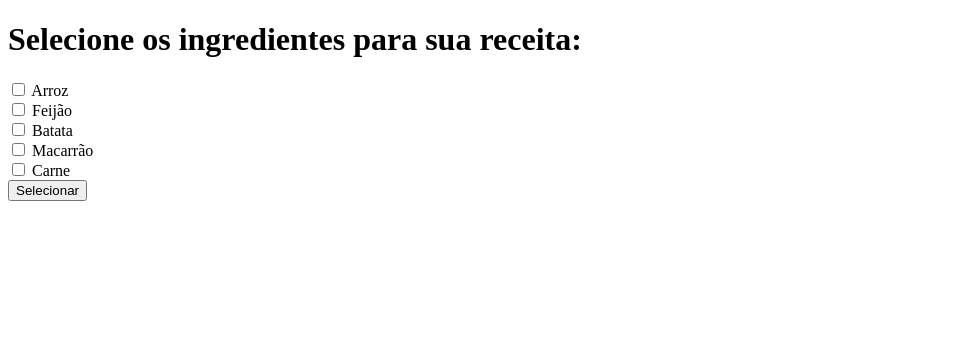
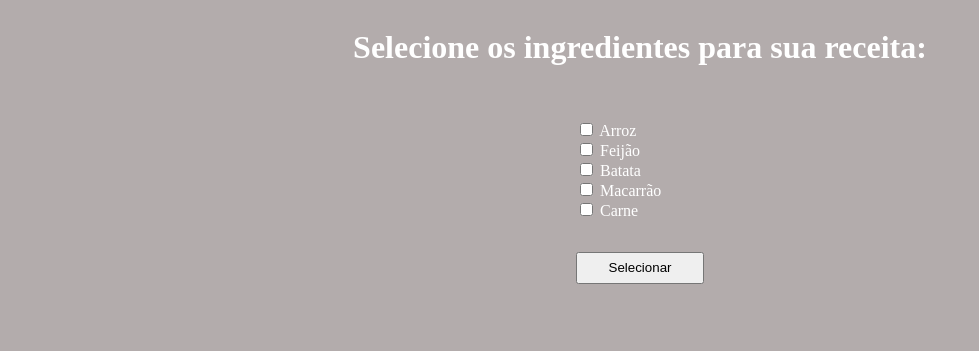
Before and after one commit to Drivol/desafiosJS, a plain HTML site: page array_desafio.html in a window 1280 px wide. Shown: the whole page, without its empty margins (0-979 px from the left). Drawn offline with Linux system fonts and the light colour scheme.

Commit message:
feito estilo no desafio array

```diff
--- a/array_desafio.html
+++ b/array_desafio.html
@@ -1,60 +1,90 @@
 <!DOCTYPE html>
 <html lang="en">
   <head>
-    <meta charset="UTF-8">
-    <meta name="viewport" content="width=device-width, initial-scale=1.0">
+    <meta charset="UTF-8" />
+    <meta name="viewport" content="width=device-width, initial-scale=1.0" />
     <title>Document</title>
+
+    <style>
+        body{
+            background-color: rgb(179, 172, 172);
+        }
+        body .container{
+            display: flex;
+            flex-direction: column;
+            align-items: center;
+
+            color: white;
+        }
+        form{
+            margin: 2rem;
+        }
+        button{
+            margin-top: 2rem;
+            width: 8rem;
+            height: 2rem;
+        }
+
+
+    </style>
   </head>
   <body>
 
+    <div class="container">
       <h1>Selecione os ingredientes para sua receita:</h1>
 
       <form id="ingredientesSelecionados">
-    <input type="checkbox" id="arroz" name="ingredientes" value="arroz">
-    <label for="arroz">Arroz</label><br>
+        <input type="checkbox" id="arroz" name="ingredientes" value="arroz" />
+        <label for="arroz">Arroz</label><br />
 
-    <input type="checkbox" id="feijao" name="ingredientes" value="feijao">
-    <label for="feijao">Feijão</label><br>
+        <input type="checkbox" id="feijao" name="ingredientes" value="feijao" />
+        <label for="feijao">Feijão</label><br />
 
-    <input type="checkbox" id="batata" name="ingredientes" value="batata">
-    <label for="batata">Batata</label><br>
+        <input type="checkbox" id="batata" name="ingredientes" value="batata" />
+        <label for="batata">Batata</label><br />
 
-    <input type="checkbox" id="macarrao" name="ingredientes" value="macarrao">
-    <label for="macarrao">Macarrão</label><br>
+        <input
+          type="checkbox"
+          id="macarrao"
+          name="ingredientes"
+          value="macarrao"
+        />
+        <label for="macarrao">Macarrão</label><br />
 
-    <input type="checkbox" id="carne" name="ingredientes" value="carne">
-    <label for="carne">Carne</label><br>
+        <input type="checkbox" id="carne" name="ingredientes" value="carne" />
+        <label for="carne">Carne</label><br />
 
-    <button type="button" onclick="mostrarSelecionados()">Selecionar</button>
+        <button type="button" onclick="mostrarSelecionados()">
+          Selecionar
+        </button>
       </form>
 
       <p id="resultado"></p>
 
       <script>
         function mostrarSelecionados() {
-
-        const checkboxes = document.querySelectorAll('input[type="checkbox"]:checked');
-
+          const checkboxes = document.querySelectorAll(
+            'input[type="checkbox"]:checked'
+          );
 
           const selecionados = [];
 
-
-        checkboxes.forEach(checkbox => {
+          checkboxes.forEach((checkbox) => {
             selecionados.push(checkbox.value);
           });
 
-        console.log("Ingredientes selecionados: " + selecionados.join(', '));
+          console.log("Ingredientes selecionados: " + selecionados.join(", "));
 
-        const resultado = document.getElementById('resultado');
+          const resultado = document.getElementById("resultado");
           if (selecionados.length > 0) {
-            resultado.textContent = "Você selecionou: " + selecionados.join(', ');
+            resultado.textContent =
+              "Você selecionou: " + selecionados.join(", ");
           } else {
             resultado.textContent = "Nenhum ingrediente selecionado.";
           }
         }
       </script>
-
-
+    </div>
   </body>
 </html>
 
```
Also changed, not shown: for.js (added, +41 -0 lines). Lines whose indentation alone changed are shown as unchanged.
